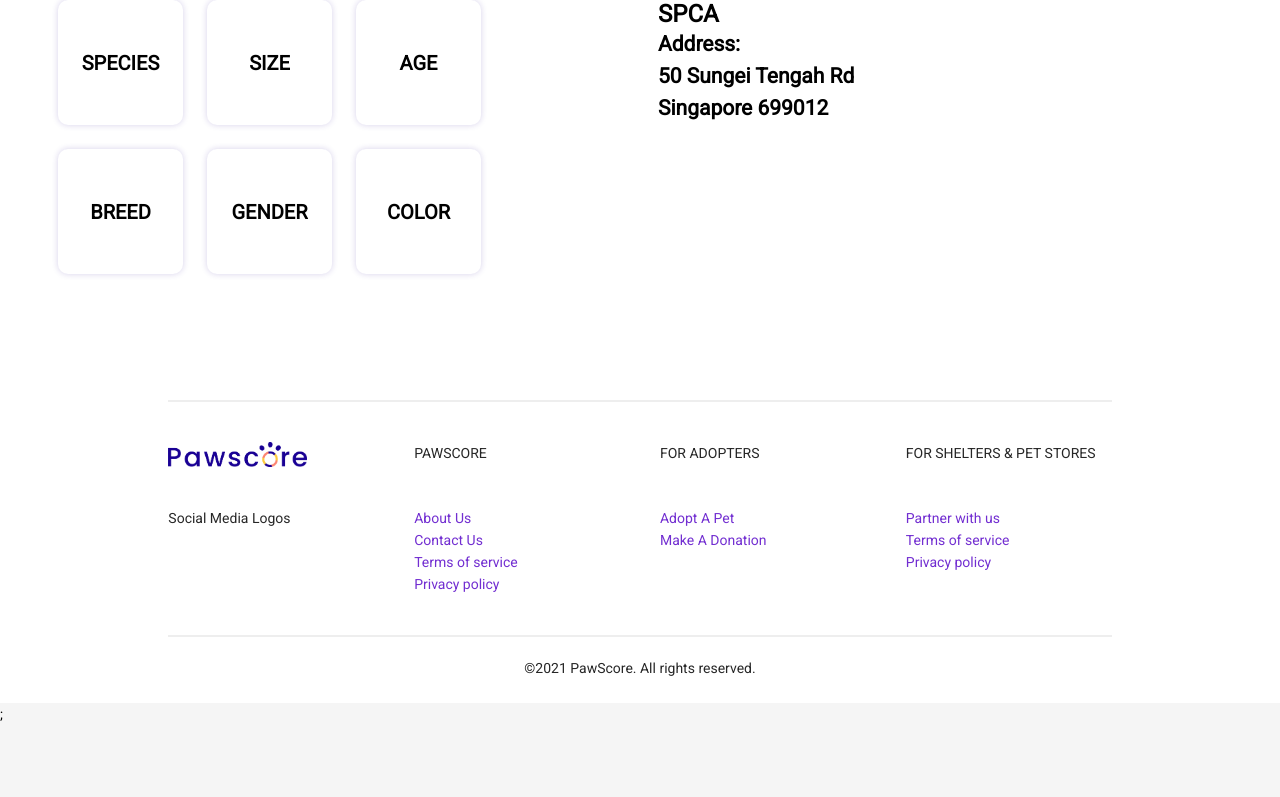
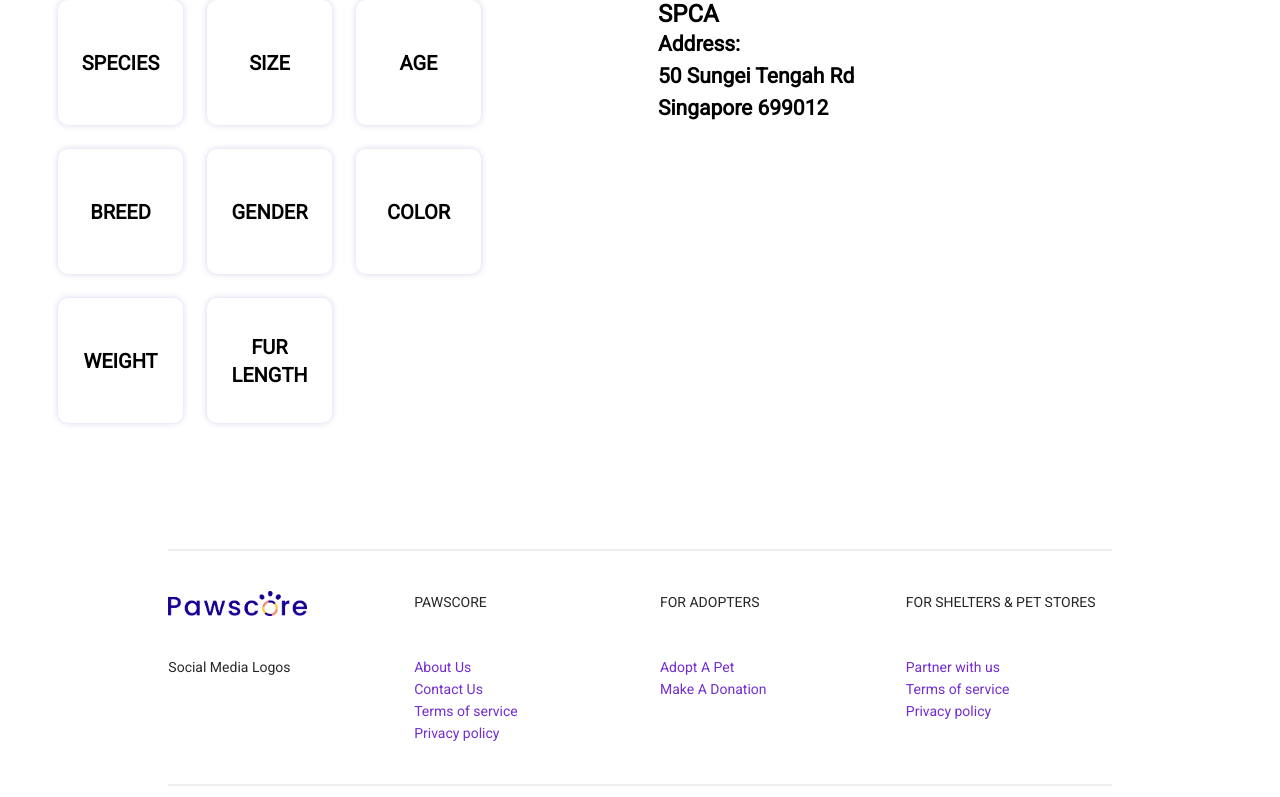
Before and after one commit to bettersg/PawScore, a Next.js app in the folder frontend/: page /adopter/pet/1 in a window 1280 px wide. Shown: the part 1204-2001 px from the top of the page. Before the commit the page ends 1929 px from the top, so only its background shows below. Built offline with nearby package versions, Linux system fonts and the light colour scheme.

Commit message:
[FE][View pet details] Show animal details

```diff
--- a/frontend/components/adopter/ViewPetDetails/components/AnimalInfo.tsx
+++ b/frontend/components/adopter/ViewPetDetails/components/AnimalInfo.tsx
@@ -12,6 +12,7 @@ import relativeTime from "dayjs/plugin/relativeTime";
 import Link from "next/link";
 import React, { useEffect, useState } from "react";
 import styled from "styled-components";
+import { formatAge, formatValue } from "../data/formatDisplayValues";
 
 dayjs.extend(relativeTime);
 
@@ -249,26 +250,63 @@ export function AboutSection(props: AnimalInfoProps) {
 	);
 }
 
-// TODO: show values
 export function DetailsSection(props: AnimalInfoProps) {
+	const { animal } = props;
+	const size = formatValue(animal.sizeCm, (val) => val + " cm");
+	const age = formatValue(animal.dateOfBirth, formatAge);
+	const breed = formatValue(animal.breed);
+	const gender = formatValue(animal.gender, (val) =>
+		val === "F" ? "Female" : "Male",
+	);
+	const color = formatValue(animal.color);
+	const weight = formatValue(animal.weightKg, (val) => val + " kg");
+	const furLength = formatValue(animal.furLength);
+
 	return (
 		<Section>
 			<Header>More details</Header>
 			<Space wrap size="large">
-				<DetailCard>Species</DetailCard>
-				<DetailCard>Size</DetailCard>
-				<DetailCard>Age</DetailCard>
-				<DetailCard>Breed</DetailCard>
-				<DetailCard>Gender</DetailCard>
-				<DetailCard>Color</DetailCard>
+				<DetailCard>
+					<div>Species</div>
+					<div>{animal.species}</div>
+				</DetailCard>
+				<DetailCard>
+					<div>Size</div>
+					<div>{size}</div>
+				</DetailCard>
+				<DetailCard>
+					<div>Age</div>
+					<div>{age}</div>
+				</DetailCard>
+				<DetailCard>
+					<div>Breed</div>
+					<div>{breed}</div>
+				</DetailCard>
+				<DetailCard>
+					<div>Gender</div>
+					<div>{gender}</div>
+				</DetailCard>
+				<DetailCard>
+					<div>Color</div>
+					<div>{color}</div>
+				</DetailCard>
+				<DetailCard>
+					<div>Weight</div>
+					<div>{weight}</div>
+				</DetailCard>
+				<DetailCard>
+					<div>Fur length</div>
+					<div>{furLength}</div>
+				</DetailCard>
 			</Space>
 		</Section>
 	);
 }
 
-const DetailCard = styled.div`
+const DetailCard = styled.button`
 	background: #ffffff;
 	box-shadow: 0px 0px 6px rgba(48, 27, 150, 0.2);
+	border: none;
 	border-radius: 10px;
 	width: 125px;
 	height: 125px;
@@ -278,7 +316,33 @@ const DetailCard = styled.div`
 	display: flex;
 	align-items: center;
 	justify-content: center;
-	text-transform: uppercase;
+	position: relative;
+
+	& > div {
+		position: absolute;
+		padding: 8px;
+	}
+
+	& > div:first-child {
+		text-transform: uppercase;
+	}
+
+	&:hover > div:first-child,
+	&:active > div:first-child,
+	&:focus > div:first-child {
+		opacity: 0;
+	}
+
+	& > div:last-child {
+		opacity: 0;
+		word-break: break-word;
+	}
+
+	&:hover > div:last-child,
+	&:active > div:last-child,
+	&:focus > div:last-child {
+		opacity: 1;
+	}
 `;
 
 export function ShelterSection(props: AnimalInfoProps) {
--- /dev/null
+++ b/frontend/components/adopter/ViewPetDetails/data/formatDisplayValues.ts
@@ -0,0 +1,44 @@
+import dayjs from "dayjs";
+import utc from "dayjs/plugin/utc";
+
+dayjs.extend(utc);
+
+export function formatValue<T>(val: T | null, formatter?: (val: T) => string) {
+	if (val === null || (typeof val === "string" && !val.length)) {
+		return "-";
+	}
+	if (formatter) {
+		return formatter(val);
+	}
+	return val;
+}
+
+export function formatAge(dateOfBirth: string | Date | null) {
+	if (!dateOfBirth) {
+		return "-";
+	}
+
+	const now = dayjs.utc();
+	const numMonths = now.diff(dayjs.utc(dateOfBirth), "month");
+
+	if (numMonths < 1) {
+		return "<1 month";
+	}
+
+	let str = "";
+
+	const years = Math.floor(numMonths / 12);
+	const months = numMonths % 12;
+
+	if (years) {
+		str += years;
+		str += years === 1 ? " year" : " years";
+	}
+
+	if (months) {
+		str += months;
+		str += months === 1 ? " month" : " months";
+	}
+
+	return str;
+}
```
